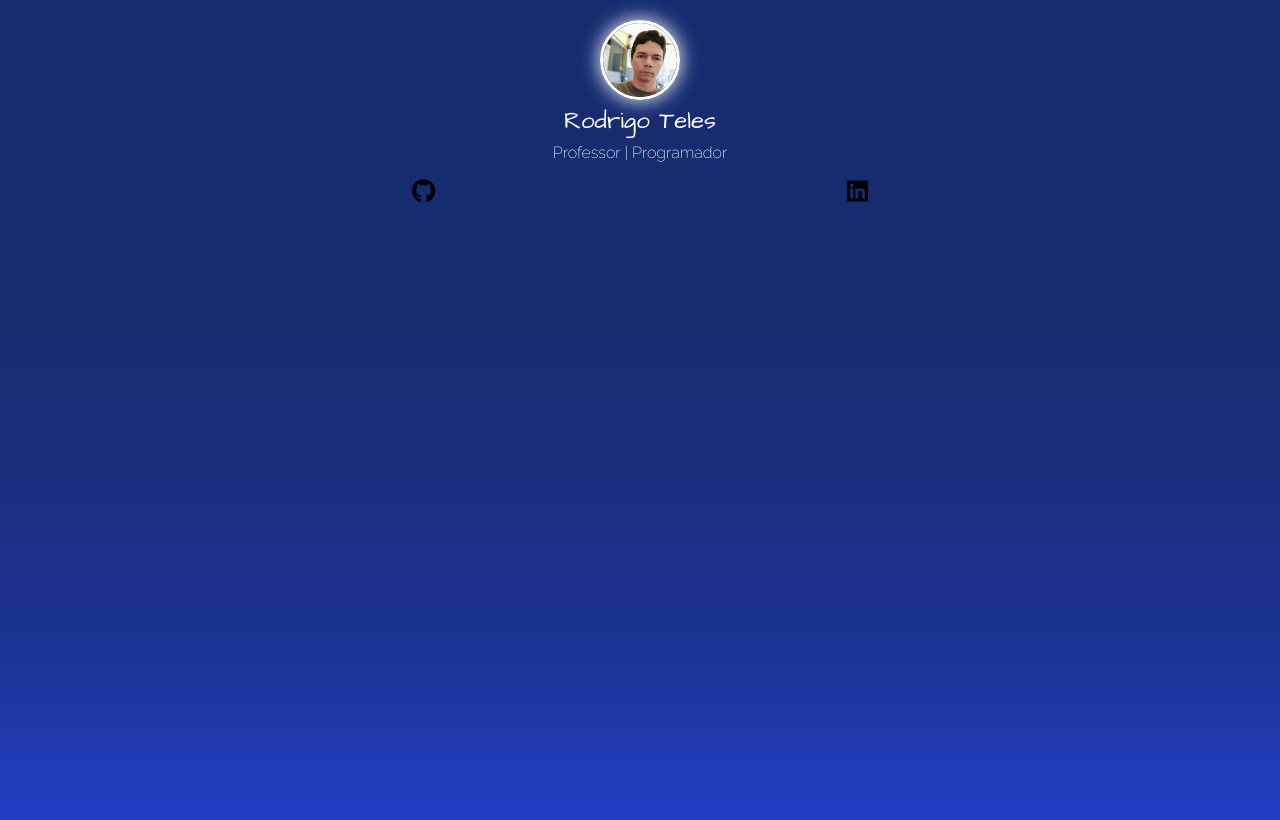
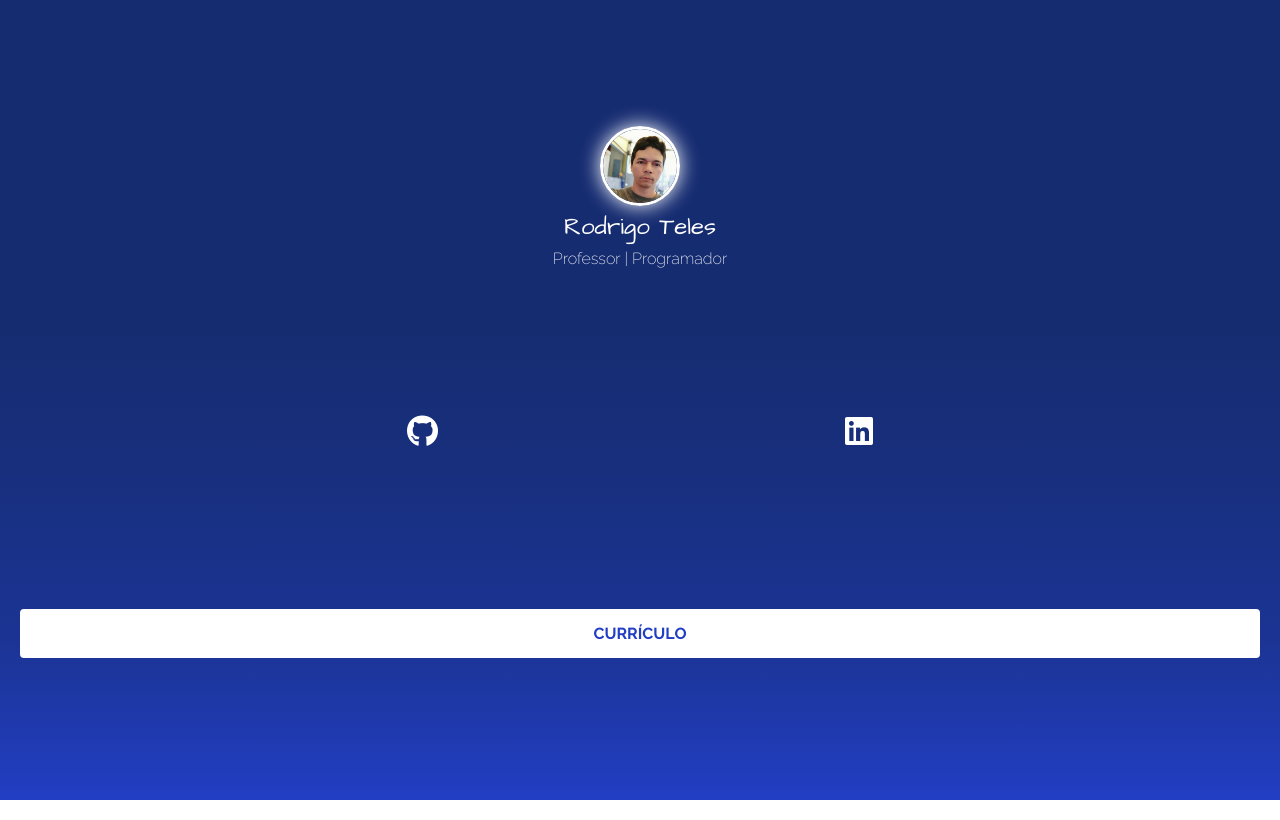
Before and after one commit to rodrigoteles85/linktree, a plain HTML site: page index.html in a window 1280 px wide. Drawn offline with Linux system fonts and the light colour scheme.

Commit message:
Update de links

```diff
--- a/index.html
+++ b/index.html
@@ -13,6 +13,11 @@
       rel="stylesheet"
     />
     <link rel="stylesheet" href="style.css" />
+
+    <!-- LIVE SERVER NO CELULAR
+     1. Pesquise o IP do seu computador em propriedades.
+     2. No navegador do celular insira o endereço IP:5500 e clique em buscar
+    -->
   </head>
   <body>
     <div class="profile">
@@ -24,11 +29,19 @@
 
     <ul class="social">
       <li>
-        <a href=""><i class="fa-brands fa-github fa-xl"></i></a>
+        <a href="https://github.com/rodrigoteles85"
+          ><i class="fa-brands fa-github fa-2x"></i
+        ></a>
       </li>
       <li>
-        <a href=""><i class="fa-brands fa-linkedin fa-xl"></i></a>
+        <a href="https://linkedin.com/in/rodriggoteles"
+          ><i class="fa-brands fa-linkedin fa-2x"></i
+        ></a>
       </li>
+    </ul>
+
+    <ul class="list-links">
+      <li><a href="https://rodrigoteles85.github.io/c-vitae/">CURRÍCULO</a></li>
     </ul>
 
     <script
--- a/style.css
+++ b/style.css
@@ -4,25 +4,35 @@
   box-sizing: border-box;
 }
 
+.container {
+  padding: 40px 0;
+  margin: 0 auto;
+  width: 90vw;
+}
+
 body {
+  display: flex;
+  justify-content: space-evenly;
+  flex-direction: column;
   background: rgb(34,62,195);
   background: linear-gradient(0deg, rgba(34,62,195,1) 0%, rgba(27,52,148,1) 20%, rgba(24,47,126,1) 41%, rgba(22,44,113,1) 59%, rgba(22,44,113,1) 83%);
   background-repeat: no-repeat;
   background-size: cover;
+
   height: 100vh;
 
-  color: white;
   font-family: "Raleway", serif;
   font-weight: 400;
+  color: white;
 }
 
 .profile{
   text-align: center;
-  margin-top: 20px;
 }
 
 .avatar {
   width: 80px;
+
   border-radius: 50px;
   border: 3px solid white;
   box-shadow: 0 0 20px white;
@@ -32,6 +42,7 @@ h1 {
   font-family: "Architects Daughter", serif;
   font-weight: 100;
   font-size: 24px;
+
   margin-bottom: 5px;
 }
 
@@ -43,8 +54,10 @@ h2 {
 .social {
   display: flex;
   justify-content: space-evenly;
+
+  text-align: center;
+
   margin: 20px 0;
-  text-align: center;
 }
 
 .social li {
@@ -52,5 +65,33 @@ h2 {
 }
 
 .fa-brands {
-  color: black;
+  color: white;
 }
+
+.container p {
+  margin-top: 5px;
+  font-size: 12px;
+  font-weight: 200;
+}
+
+.list-links{
+  list-style: none;
+}
+
+.list-links li {
+  margin: 1rem 20px;
+}
+
+.list-links li a{
+  display: block;
+
+  background: white;
+  color: rgb(34,62,195);
+
+  padding: 15px 20px;
+  border-radius: 4px;
+
+  text-decoration: none;
+  text-align: center;
+  font-weight: bold;
+}
```
